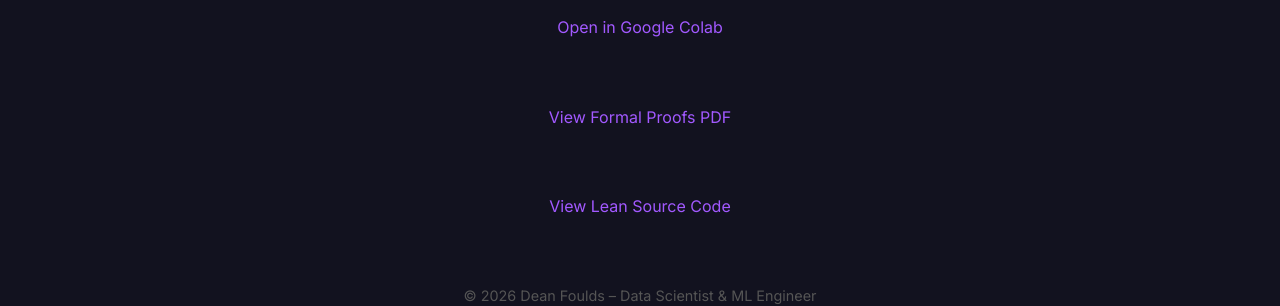
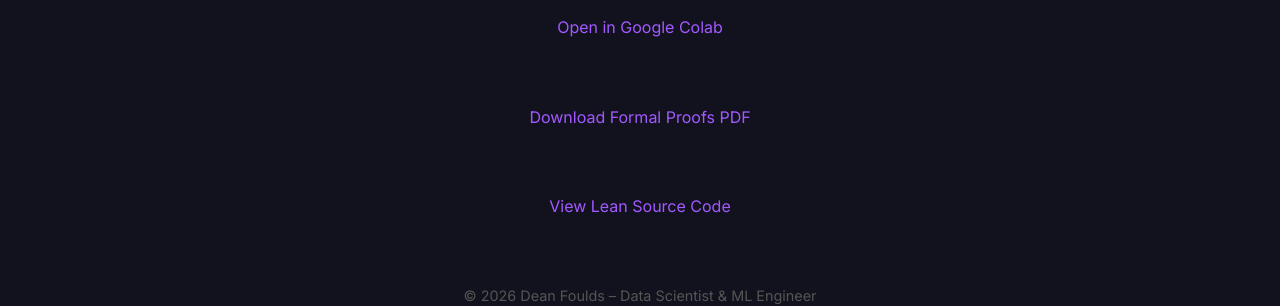
Before and after one commit to Dean-Foulds/Dean-Foulds, a Jekyll site: the page built from projects/risk_algorithms/index.md, in a window 1280 px wide. Shown: the part 642-948 px from the top of the page. Built offline with Jekyll 4.4.1, drawn with Linux system fonts in a browser that asks for light colours.

Commit message:
Add download link for volatility proofs PDF

```diff
--- a/projects/risk_algorithms/index.md
+++ b/projects/risk_algorithms/index.md
@@ -9,6 +9,6 @@ Includes formal mathematical proofs of the volatility model verified in Lean 4 a
 
 [Open in Google Colab](https://colab.research.google.com/github/Dean-Foulds/Dean-Foulds/blob/main/projects/risk_algorithms/ac_part_risk_calculation_GARCH/part_risk_algorithm_GARCH.ipynb)
 
-[View Formal Proofs PDF](https://github.com/Dean-Foulds/lean_projects/blob/main/LeanProjects/volatility_theory/volatility_theory.pdf)
+<a href="https://github.com/Dean-Foulds/lean_projects/raw/main/LeanProjects/volatility_theory/volatility_theory.pdf" download>Download Formal Proofs PDF</a>
 
 [View Lean Source Code](https://github.com/Dean-Foulds/lean_projects/blob/main/LeanProjects/volatility_theory/volatility_theory.lean)
```
